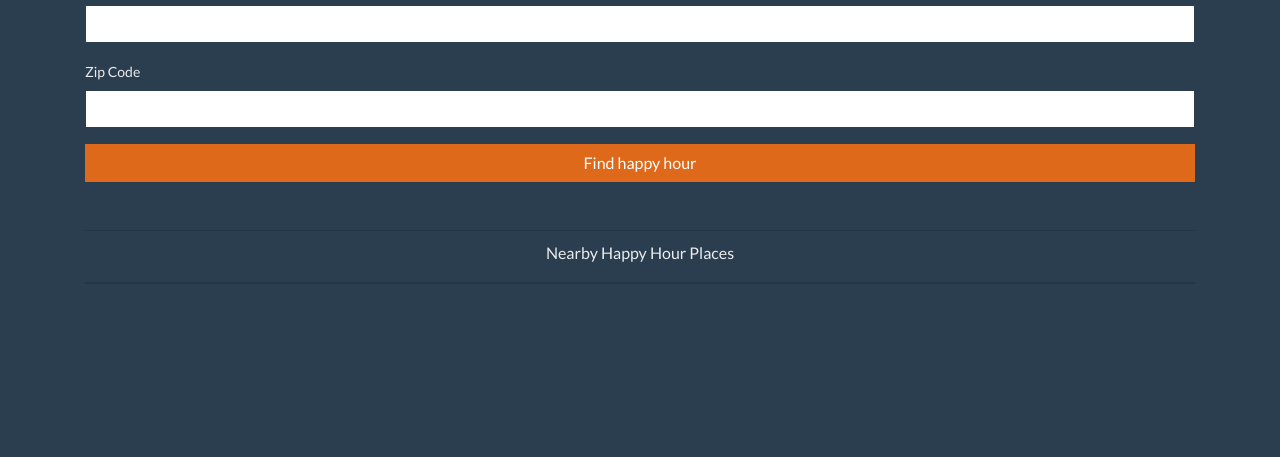
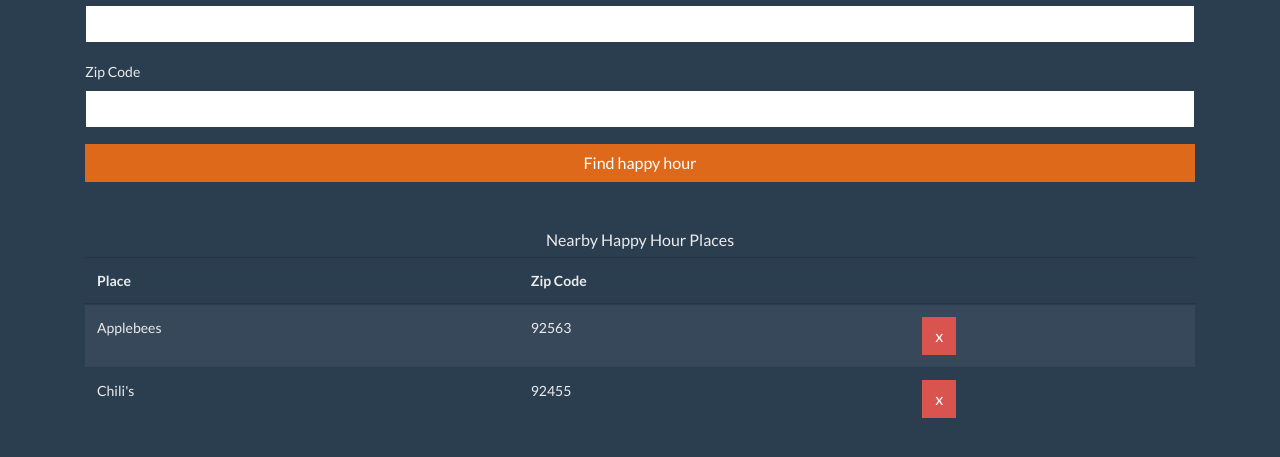
Before and after one commit to saynegrojas/Drink-Properly, a website: page public/index.html in a window 1280 px wide. Shown: the part 125-582 px from the top of the page. Drawn offline with nearby package versions, Linux system fonts and the light colour scheme.

Commit message:
Added some functionality to index.js

```diff
--- a/public/index.html
+++ b/public/index.html
@@ -26,22 +26,25 @@
                 <label for="zip-code">Zip Code</label>
                 <input type="number" id="zip-code" class="form-control">
             </div>
+            <!--submit button-->
+            <input type="submit" value="Find happy hour" class="btn btn-primary btn-block">
         </form>
-        <input type="submit" value="Find happy hour" class="btn btn-primary btn-block">
 
         <!--================-->
         <!--MAP GOES HERE???-->
         <!--================-->
 
-        <table class="table table-striped mt-5">
+        <table class="table table-striped">
             <thead>
                 <tr>
-                    <th>
-                        <h6 class="text-center">Nearby Happy Hour Places</h6>
-                    </th>
+                    <h6 class="text-center mt-5">Nearby Happy Hour Places</h6>
+                    <th>Place</th>
+                    <th>Zip Code</th>
+                    <!--where the delete button will go-->
+                    <th></th>
                 </tr>
             </thead>
-            <!--where all of the places will display-->
+            <!--Where search results will display-->
             <tbody id="search-list"></tbody>
         </table>
     </div>
--- a/public/js/index.js
+++ b/public/js/index.js
@@ -1,9 +1,92 @@
+//--------------------------------
+//      Location Class:
+//          Represents search input
+//--------------------------------
+class Location {
+    constructor(place, zipCode) {
+        //sets object (this) to what it is passed in
+        this.place = place;
+        this.zipCode = zipCode;
+    }
+}
+//--------------------------------
+//      UI Class:
+//          Display Location
+//          Add Location
+//--------------------------------
 
-//UI class: handle UI task
-// --handles alerts, display search
+class UI {
+    static displayLocation() {
+        //local storage for now
+        //***** Will set to database later *****/
 
-//Store class: handles storage
+        //Array of places with zip code
+        const StoredLocation = [
+            {
+                place: "Applebees",
+                zipCode: "92563"
+            }, {
+                place: "Chili's",
+                zipCode: "92455"
+            }
+        ];
 
-//event: display search table
+        //instance of StoredLocation
+        const locations = StoredLocation;
 
-//...And more
+        //loop through StoredLocation array
+        locations.forEach(location => UI.addLocationToList(location));
+    }
+
+    //call addLocationToList function and pass in all the ojbects from StoredLocation
+    static addLocationToList(location) {
+
+        //grab element search-list from the DOM
+        const list = document.querySelector('#search-list');
+
+        //create a new row that holds all the constructor object in tr
+        const row = document.createElement('tr');
+
+        //add columns to table
+        //****Might not need delete button ***//
+        row.innerHTML = `
+        <td>${location.place}</td>
+        <td>${location.zipCode}</td>
+        <td><a href="#" class="btn btn-danger btn-xs delete">x</a></td>
+        `;
+
+        //append rows to the list
+        list.appendChild(row);
+    }
+}
+
+//--------------------------------
+//      Store class:
+//          handles storage
+//--------------------------------
+
+//--------------------------------
+//      Events:
+//          display location
+//          Add location
+//          Remove location
+//--------------------------------
+//EVENT: display Location
+document.addEventListener("DOMContentLoaded", UI.displayLocation);
+
+//EVENT: Add location
+document.querySelector('#search-form').addEventListener('submit', e => {
+    //prevent actual submit
+    e.preventDefault();
+
+    //get form values
+    const place = document.querySelector('#place').value;
+    const zip = document.querySelector('#zip-code').value;
+
+    //Once we get a value, need to instanciate value from Search class
+    const location = new Location(place, zip);
+    console.log(location);
+
+    //Call addLocationToList and pass in (location) contains class Location which is attached to UI
+    UI.addLocationToList(location);
+});
```
